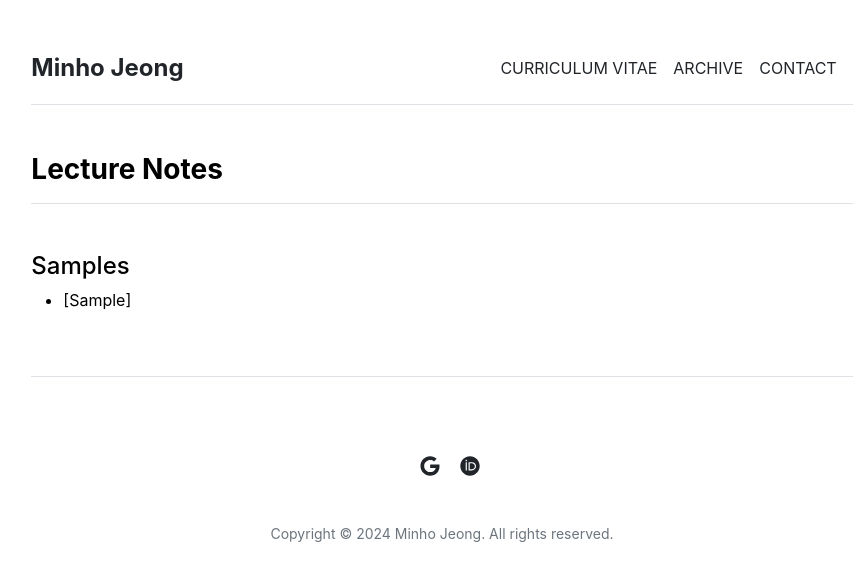
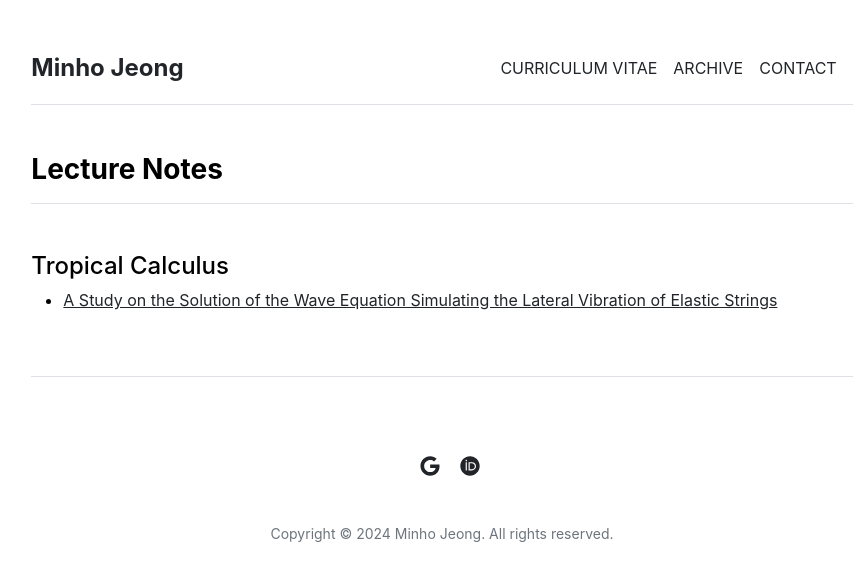
Before and after one commit to mino-jeong/mino-jeong.github.io, a Jekyll site: the page built from archive/lecture-notes.md, in a window 1280 px wide. Shown: the top 581 px of the page, without its empty margins (198-1065 px from the left). Built offline with Jekyll 4.4.1, drawn with Linux system fonts in a browser that asks for light colours.

Commit message:
Update lecture-notes.md

```diff
--- a/archive/lecture-notes.md
+++ b/archive/lecture-notes.md
@@ -3,6 +3,6 @@ layout: page
 title: "Lecture Notes"
 ---
 
-#### Samples
+#### Tropical Calculus
 
-* [Sample]
+* [A Study on the Solution of the Wave Equation Simulating the Lateral Vibration of Elastic Strings](/archive/mathematics/PDE-research-2023.pdf)
```
